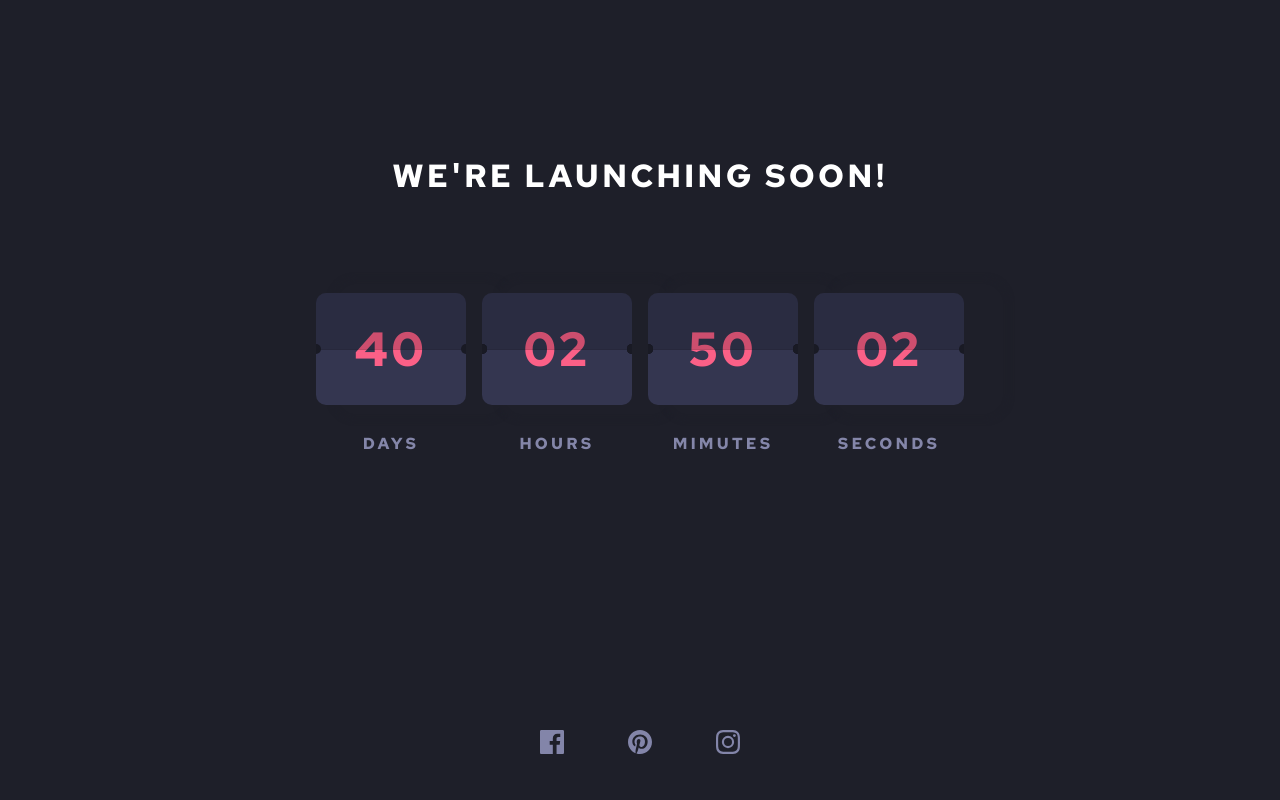
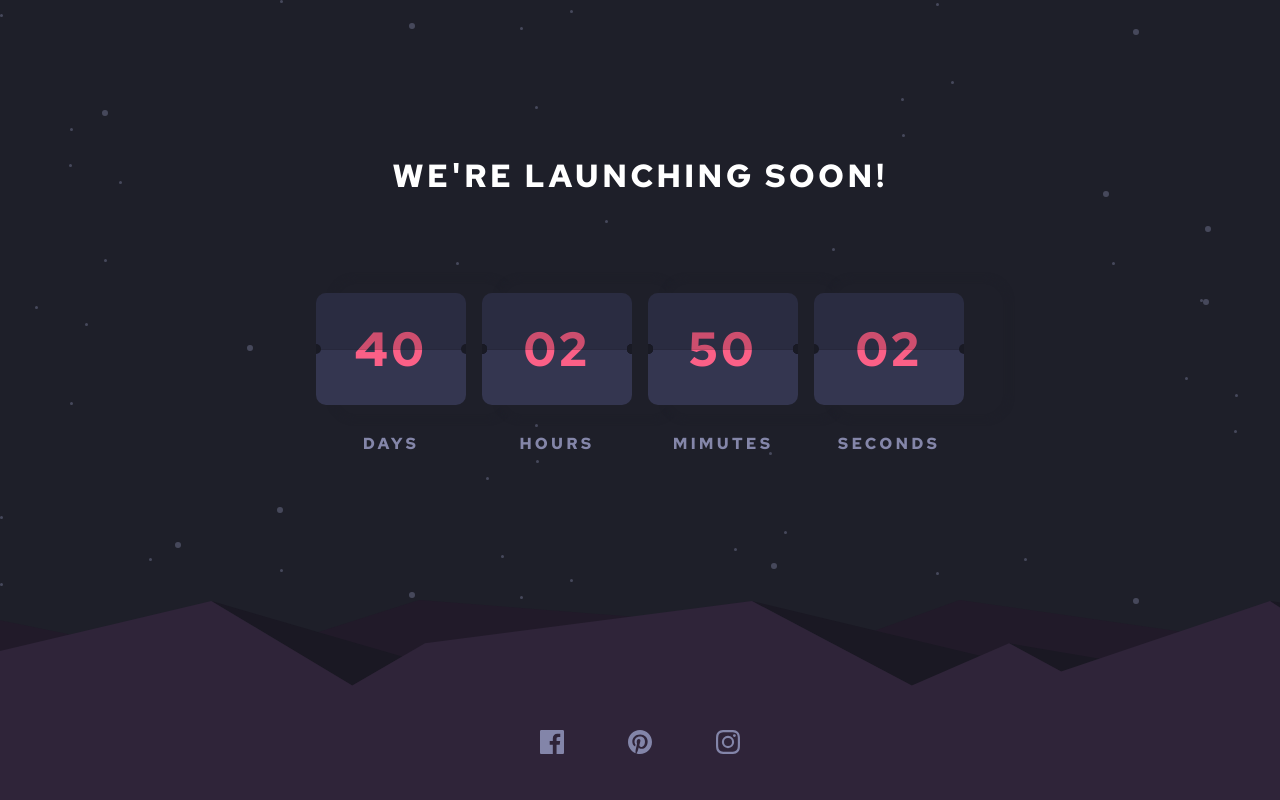
Before and after one commit to verywebdone/launch-countdown-timer-main, a plain HTML site: page index.html in a window 1280 px wide. Drawn offline with Linux system fonts and the light colour scheme.

Commit message:
Update main.css

```diff
--- a/CSS/main.css
+++ b/CSS/main.css
@@ -21,12 +21,12 @@ body {
   height: 100vh;
   font-family: "red hat text";
   background-color: #1e1f29;
-  background-image: url(bg-stars.svg);
+  background-image: url(/bg-stars.svg);
   letter-spacing: 0.4em;
 }
 
 body::before {
-  background-image: url(pattern-hills.svg);
+  background-image: url(/pattern-hills.svg);
   position: absolute;
   height: 25vh;
   background-size: cover;
```
